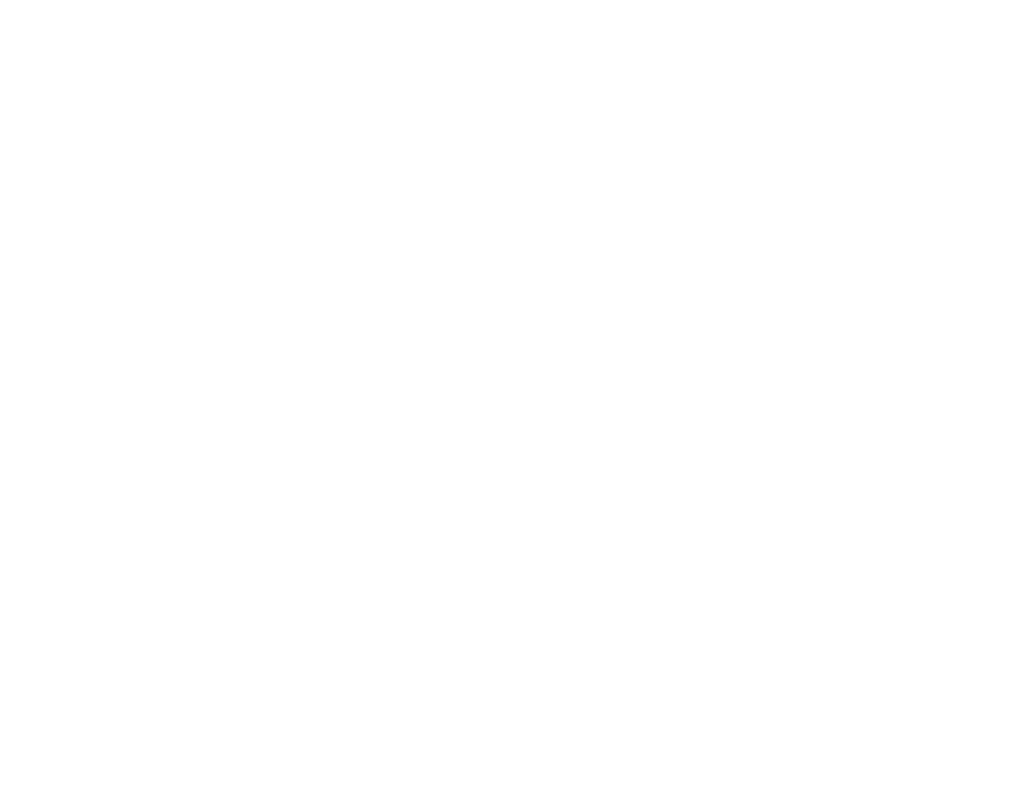
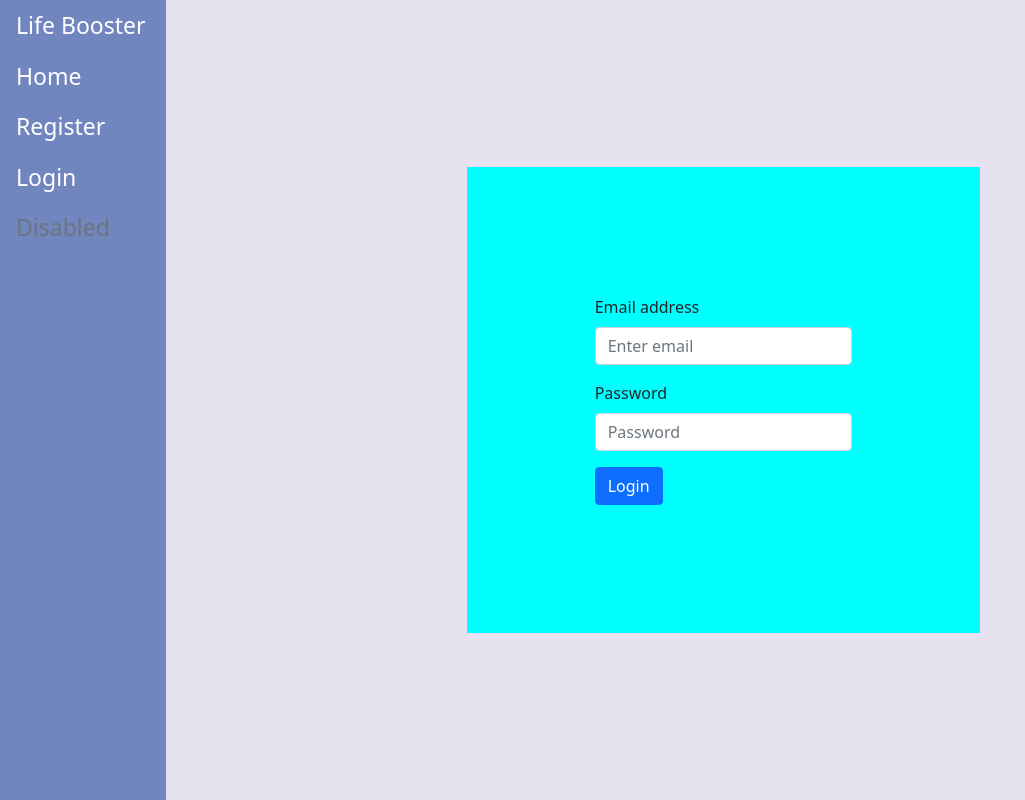
Before and after one commit to hyjin123/life-booster, a React (Create React App) app in the folder frontend/: page /login in a window 1280 px wide. Before the commit this address had no page. Shown: the whole page, without its empty margins (0-1025 px from the left). Built offline with nearby package versions, Linux system fonts and the light colour scheme.

Commit message:
created react component for register and login page

```diff
--- a/frontend/src/App.js
+++ b/frontend/src/App.js
@@ -5,6 +5,7 @@
 import FrontPage from './components/FrontPage';
 import MainPage from './components/MainPage';
 import Register from './components/Register';
+import Login from './components/Login';
 
 function App() {
   return (
@@ -13,6 +14,7 @@
         <Route path="/" element={<FrontPage />} />
         <Route path="/home" element={<MainPage />} />
         <Route path="/register" element={<Register />} />
+        <Route path="/login" element={<Login />} />
       </Routes>
     </BrowserRouter>
   );
--- a/frontend/src/components/Login.js
+++ b/frontend/src/components/Login.js
@@ -0,0 +1,29 @@
+import NavBar from "./NavBar";
+import { Form, Button } from "react-bootstrap";
+import './Register.css'
+
+function Login() {
+  return (
+    <div className="register-container">
+      <NavBar />
+      <div className="form-container">
+        <Form>
+          <Form.Group className="mb-3" controlId="formBasicEmail">
+            <Form.Label>Email address</Form.Label>
+            <Form.Control type="email" placeholder="Enter email" />
+          </Form.Group>
+
+          <Form.Group className="mb-3" controlId="formBasicPassword">
+            <Form.Label>Password</Form.Label>
+            <Form.Control type="password" placeholder="Password" />
+          </Form.Group>
+          <Button variant="primary" type="submit">
+            Login
+          </Button>
+        </Form>
+      </div>
+    </div>
+  );
+}
+
+export default Login;
--- a/frontend/src/components/MainPage.css
+++ b/frontend/src/components/MainPage.css
@@ -1,4 +1,8 @@
 @import url('https://fonts.googleapis.com/css2?family=Kanit:wght@100;200;300;400;500&family=Roboto:wght@300&display=swap');
+
+body {
+  background-color: #e5e1ee;
+}
 
 .main-container {
   display: flex;
--- a/frontend/src/components/NavBar.js
+++ b/frontend/src/components/NavBar.js
@@ -5,10 +5,10 @@
   return (
     <div className="position-relative">
       <Nav defaultActiveKey="/home" className="flex-column nav-container">
-        <Nav.Link className="nav" href="/home">Life Booster</Nav.Link>
+        <Nav.Link className="nav" href="/">Life Booster</Nav.Link>
         <Nav.Link className="nav" href="/home">Home</Nav.Link>
         <Nav.Link className="nav" href="/register">Register</Nav.Link>
-        <Nav.Link className="nav" eventKey="link-2">Login</Nav.Link>
+        <Nav.Link className="nav" href="/login">Login</Nav.Link>
         <Nav.Link className="nav" eventKey="disabled" disabled>
           Disabled
         </Nav.Link>
--- a/frontend/src/components/Register.css
+++ b/frontend/src/components/Register.css
@@ -4,8 +4,14 @@
 }
 
 .form-container {
+  width: 100%;
   display: flex;
   flex-direction: row;
   justify-content: center;
   align-items: center;
 }
+
+.form-container Form {
+  padding: 8em;
+  background-color: cyan;
+}
--- a/frontend/src/components/Register.js
+++ b/frontend/src/components/Register.js
@@ -8,20 +8,22 @@
       <NavBar />
       <div className="form-container">
         <Form>
+          <Form.Group className="mb-3">
+            <Form.Label>First Name</Form.Label>
+            <Form.Control type="text" placeholder="Enter First Name" />
+          </Form.Group>
+          <Form.Group className="mb-3">
+            <Form.Label>Last Name</Form.Label>
+            <Form.Control type="text" placeholder="Enter Last Name" />
+          </Form.Group>
           <Form.Group className="mb-3" controlId="formBasicEmail">
             <Form.Label>Email address</Form.Label>
             <Form.Control type="email" placeholder="Enter email" />
-            <Form.Text className="text-muted">
-              We'll never share your email with anyone else.
-            </Form.Text>
           </Form.Group>
 
           <Form.Group className="mb-3" controlId="formBasicPassword">
             <Form.Label>Password</Form.Label>
             <Form.Control type="password" placeholder="Password" />
-          </Form.Group>
-          <Form.Group className="mb-3" controlId="formBasicCheckbox">
-            <Form.Check type="checkbox" label="Check me out" />
           </Form.Group>
           <Button variant="primary" type="submit">
             Submit
```
